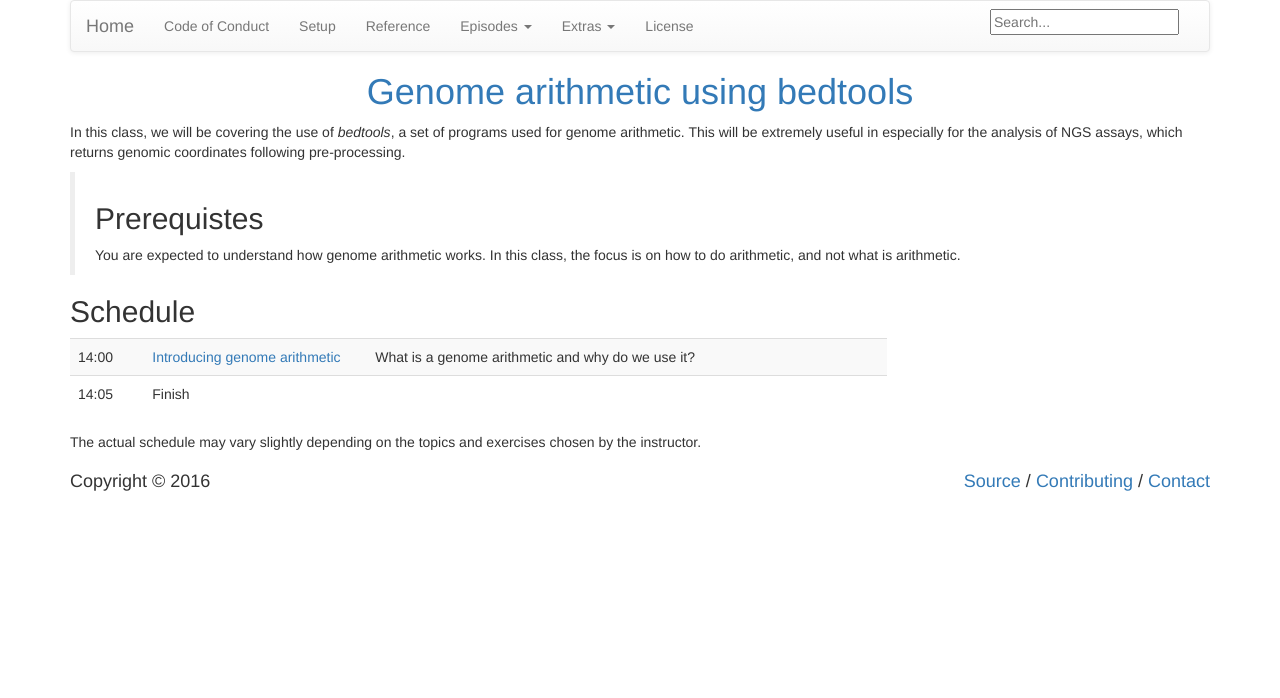
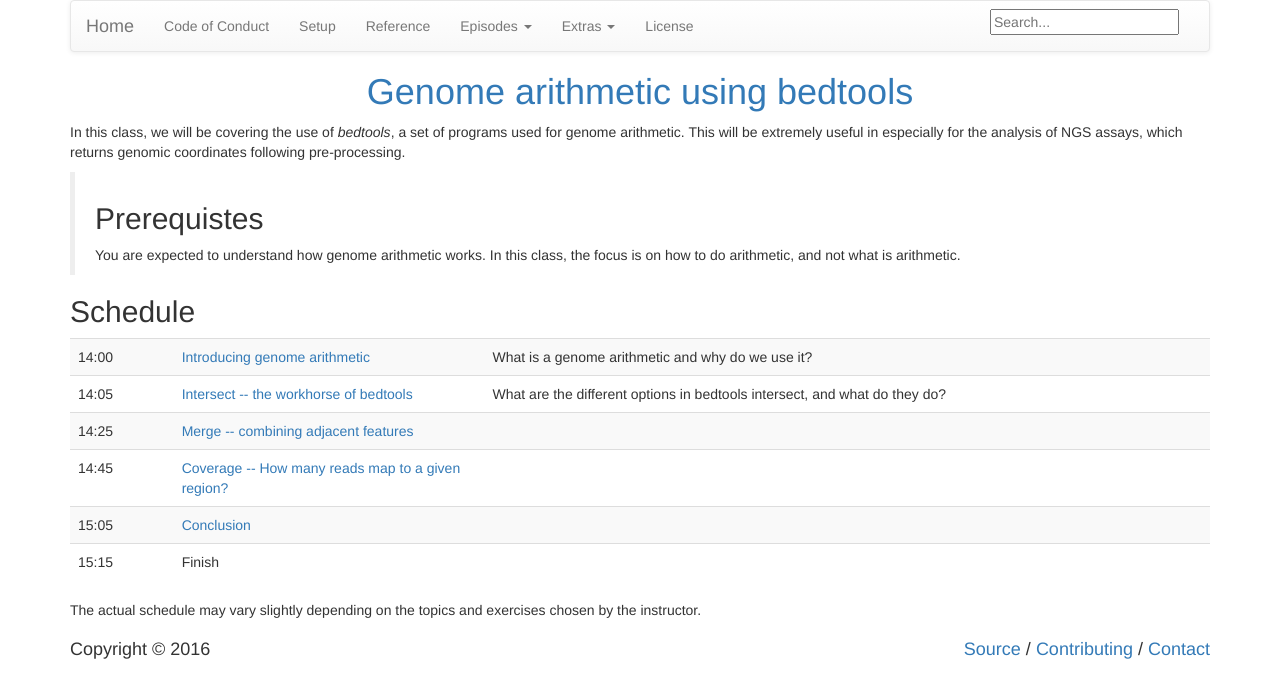
Before and after one commit to jeremyNg/bedtools, a Jekyll site: the page built from index.md, in a window 1280 px wide. Shown: the top 698 px of the page. Built offline with Jekyll 4.4.1, drawn with Linux system fonts in a browser that asks for light colours.

Commit message:
update a skeleton of the lesson

```diff
--- /dev/null
+++ b/_episodes/02-intersect.md
@@ -0,0 +1,13 @@
+---
+title: "Intersect -- the workhorse of bedtools"
+teaching: 10
+exercises: 10
+questions:
+- "What are the different options in `bedtools intersect`, and what do
+they do?"
+objectives:
+keypoints:
+
+---
+
+## Intersect: the workhorse of `bedtools`
--- /dev/null
+++ b/_episodes/03-merge.md
@@ -0,0 +1,11 @@
+---
+title: "Merge -- combining adjacent features"
+teaching: 10
+exercises: 10
+questions:
+objectives:
+keypoints:
+
+---
+
+##
--- /dev/null
+++ b/_episodes/04-coverage.md
@@ -0,0 +1,9 @@
+---
+title: "Coverage -- How many reads map to a given region?"
+teaching: 10
+exercises: 10
+questions:
+objectives:
+keypoints:
+
+---
```
Also changed, not shown: _episodes/01-intro.md (+1 -1 lines), _episodes/05-conclusion.md (added, +11 -0 lines), 3 other files.
